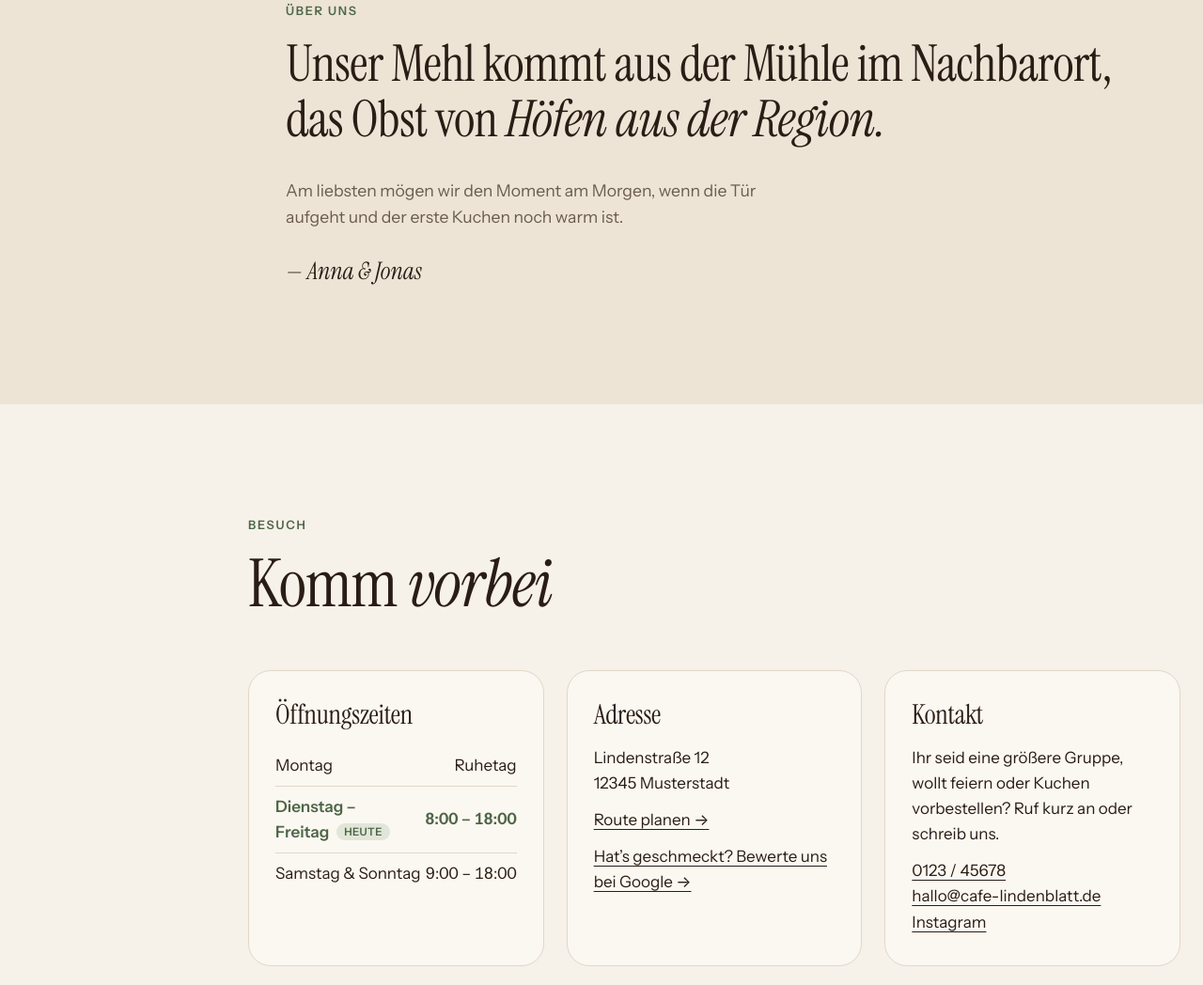
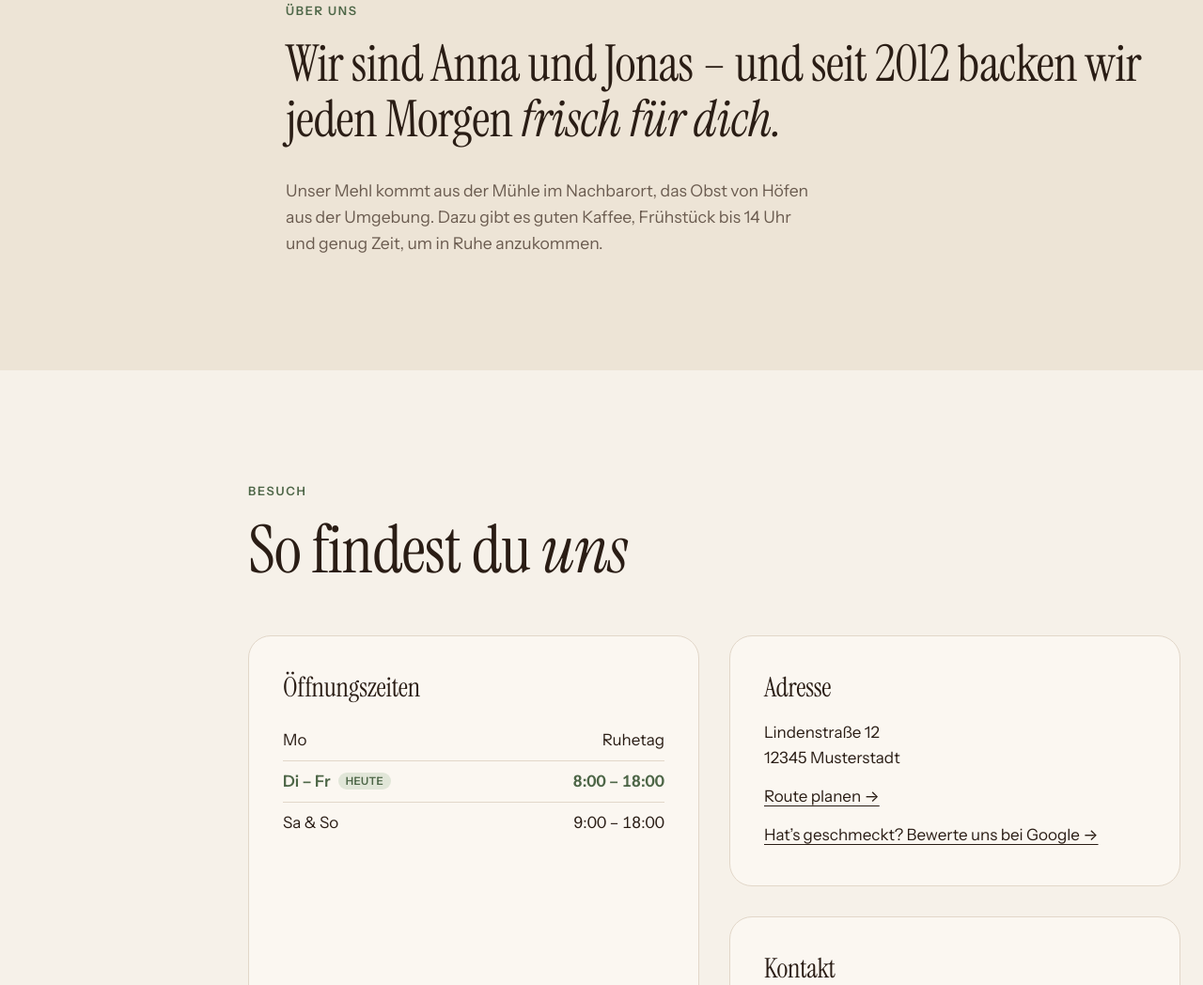
Before and after one commit to Voicebooyy/Website-Business-2, a plain HTML site: page index.html in a window 1280 px wide. Shown: the part 2251-3299 px from the top of the page at 94% size. Drawn offline with Linux system fonts and the light colour scheme.

Commit message:
Feedback-Runde: Formular-Text, Galerie am Handy, Über uns, Besuch-Überschrift, luftigere Besuch-Karten
- Kontakt-Formular: neuer Untertitel
- Galerie am Handy: kleinere Bilder (max. 270 px), 24 px Abstand, Abstand zum Rand
- Über uns: ein zusammenhängender Text statt einzelner Infos, Unterschrift entfernt
- Besuch: Überschrift „So findest du uns“, Karten mit mehr Abstand und Innenraum, Wochentage gekürzt
- Vorschau-Skript an den neuen Über-uns-Text angepasst

Co-Authored-By: Claude Sonnet 5.5 <noreply@anthropic.com>
Claude-Session: https://claude.ai/code/session_01KBGWvMnTHmbGdUYRaGPmUY

```diff
--- a/index.html
+++ b/index.html
@@ -158,13 +158,14 @@
   .story { max-width: 960px; }
   .story .big { font-family: var(--serif); font-size: clamp(2rem, 4.2vw, 3.4rem); line-height: 1.1; letter-spacing: -.01em; }
   .story .text { color: var(--muted); max-width: 560px; margin-top: 32px; font-size: 1.1rem; }
-  .sign { margin-top: 24px; font-family: var(--serif); font-style: italic; font-size: 1.6rem; }
 
   /* Besuch */
-  .visit { display: grid; grid-template-columns: repeat(3, 1fr); gap: 24px; }
-  .card { background: var(--paper); border: 1px solid var(--line); border-radius: var(--radius); padding: 32px 28px; }
-  .card h3 { font-size: 1.8rem; margin-bottom: 18px; }
-  .card p + p { margin-top: 12px; }
+  .visit { display: grid; grid-template-columns: repeat(3, 1fr); gap: 32px; }
+  .card { background: var(--paper); border: 1px solid var(--line); border-radius: var(--radius); padding: 40px 36px; }
+  .card h3 { font-size: 1.8rem; margin-bottom: 20px; }
+  .card p + p { margin-top: 14px; }
+  /* schmaler Desktop: Öffnungszeiten links über beide Zeilen, Adresse und Kontakt rechts untereinander */
+  @media (min-width: 1000px) and (max-width: 1299px) { .visit { grid-template-columns: 1fr 1fr; } .visit .card:first-child { grid-row: span 2; } }
   .hours { width: 100%; border-collapse: collapse; }
   .hours td { padding: 8px 0; border-bottom: 1px solid var(--line); }
   .hours tr:last-child td { border-bottom: 0; }
@@ -239,7 +240,8 @@
     body.bar .callbar { transform: none; }
     .callbar a { flex: 1; display: flex; justify-content: center; align-items: center; gap: 8px; padding: 16px; background: var(--text); color: var(--bg); font-weight: 500; text-decoration: none; }
     .callbar a + a { background: var(--paper); color: var(--text); }
-    .visit { grid-template-columns: 1fr; }
+    .visit { grid-template-columns: 1fr; gap: 24px; }
+    .card { padding: 32px 28px; }
     /* DEMO: auf Handy/Tablet als schmale Leiste ganz oben */
     .demo { position: relative; right: auto; top: auto; width: auto; display: flex; align-items: center; gap: 12px; padding: 10px 52px 10px 20px; background: var(--text); color: var(--bg); border: 0; border-radius: 0; box-shadow: none; }
     .demo .demo-label { padding-right: 0; color: var(--bg); font-size: .85rem; font-weight: 500; letter-spacing: 0; text-transform: none; }
@@ -269,8 +271,9 @@
     .dishes li span { font-size: 1.3rem; }
     /* Reiter und Bilder nebeneinander zum Wischen */
     .tabs { margin: 0 -24px 32px; padding: 0 24px; }
-    .gallery { grid-template-columns: none; grid-auto-flow: column; grid-auto-columns: 78%; gap: 16px; overflow-x: auto; scroll-snap-type: x mandatory; scrollbar-width: none; }
+    .gallery { grid-template-columns: none; grid-auto-flow: column; grid-auto-columns: min(66%, 270px); gap: 24px; overflow-x: auto; scroll-snap-type: x mandatory; scroll-padding-inline: 24px; scrollbar-width: none; }
     .gallery figure { scroll-snap-align: start; }
+    .gallery img { aspect-ratio: 4 / 5; }
     .gallery figure:nth-child(2) { margin-top: 0; }
   }
   /* Beim Ausdrucken alles zeigen, auch was noch nicht eingeblendet wurde */
@@ -412,16 +415,15 @@
 
 <section id="ueber-uns" class="soft"><div class="wrap story" data-reveal>
   <h2 class="kicker">Über uns</h2>
-  <!-- ÄNDERN: 2–3 Sätze vom Inhaber. Tipp: nach einem besonderen Moment oder Detail fragen, das nur dieses Café hat -->
-  <p class="big">Unser Mehl kommt aus der Mühle im Nachbarort, das Obst von <em>Höfen aus der Region.</em></p>
-  <p class="text">Am liebsten mögen wir den Moment am Morgen, wenn die Tür aufgeht und der erste Kuchen noch warm ist.</p>
-  <p class="sign">— Anna & Jonas</p>
+  <!-- ÄNDERN: wer ihr seid, seit wann, was euch ausmacht. Tipp: nach einem besonderen Detail fragen, das nur dieses Café hat -->
+  <p class="big">Wir sind Anna und Jonas – und seit 2012 backen wir jeden Morgen <em>frisch für dich.</em></p>
+  <p class="text">Unser Mehl kommt aus der Mühle im Nachbarort, das Obst von Höfen aus der Umgebung. Dazu gibt es guten Kaffee, Frühstück bis 14 Uhr und genug Zeit, um in Ruhe anzukommen.</p>
 </div></section>
 
 <section id="besuch"><div class="wrap">
   <div class="sec-head" data-reveal>
     <p class="kicker">Besuch</p>
-    <h2>Komm <em>vorbei</em></h2>
+    <h2>So findest du <em>uns</em></h2>
   </div>
   <div class="visit">
     <div class="card" data-reveal>
@@ -429,9 +431,9 @@
       <!-- ÄNDERN: Zeiten. data-days: 0 = So, 1 = Mo … 6 = Sa. Format „8:00 – 18:00“ beibehalten, sonst gilt der Tag als geschlossen.
            data-closed: zusätzliche Schließtage (Feiertage, Urlaub) als JJJJ-MM-TT, mit Leerzeichen getrennt -->
       <table class="hours" data-closed="2026-12-24 2026-12-25 2026-12-26">
-        <tr data-days="1"><td>Montag</td><td>Ruhetag</td></tr>
-        <tr data-days="2 3 4 5"><td>Dienstag – Freitag</td><td>8:00 – 18:00</td></tr>
-        <tr data-days="6 0"><td>Samstag & Sonntag</td><td>9:00 – 18:00</td></tr>
+        <tr data-days="1"><td>Mo</td><td>Ruhetag</td></tr>
+        <tr data-days="2 3 4 5"><td>Di – Fr</td><td>8:00 – 18:00</td></tr>
+        <tr data-days="6 0"><td>Sa & So</td><td>9:00 – 18:00</td></tr>
       </table>
     </div>
     <div class="card" data-reveal>
@@ -483,7 +485,7 @@
     <form class="c-form" novalidate>
       <p class="demo-label">Polywerk</p>
       <h2 id="c-title">Ihre eigene <em>Website</em></h2>
-      <p class="muted">Schreiben Sie uns kurz – wir melden uns schnell bei Ihnen.</p>
+      <p class="muted">Hinterlassen Sie uns Ihre Kontaktdaten, wir melden uns persönlich bei Ihnen.</p>
       <label>Ihr Name<input name="name" autocomplete="name" required></label>
       <label>Ihr Café<input name="cafe" autocomplete="organization" required></label>
       <label>Telefon oder E-Mail<input name="kontakt" autocomplete="email" required></label>
```
Also changed, not shown: 1 other file.
